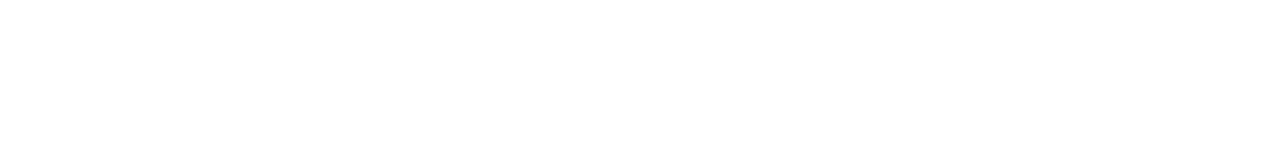
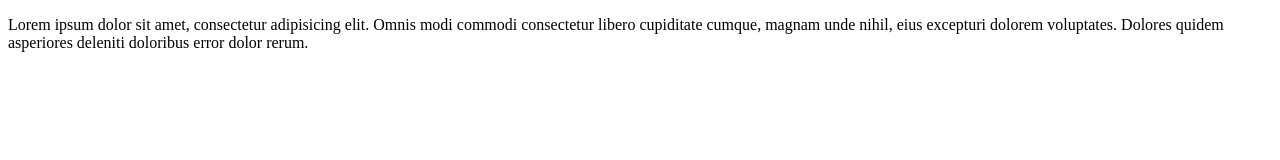
Before and after one commit to narvaiskkj/projeto-1, a plain HTML site: page index.html in a window 1280 px wide. Drawn offline with Linux system fonts and the light colour scheme.

Commit message:
Adicionado texto no body

```diff
--- a/index.html
+++ b/index.html
@@ -6,6 +6,6 @@
     <title>Curso Gratuito Git e Github</title>
 </head>
 <body>
-
+    <p>Lorem ipsum dolor sit amet, consectetur adipisicing elit. Omnis modi commodi consectetur libero cupiditate cumque, magnam unde nihil, eius excepturi dolorem voluptates. Dolores quidem asperiores deleniti doloribus error dolor rerum.</p>
 </body>
 </html>
```
